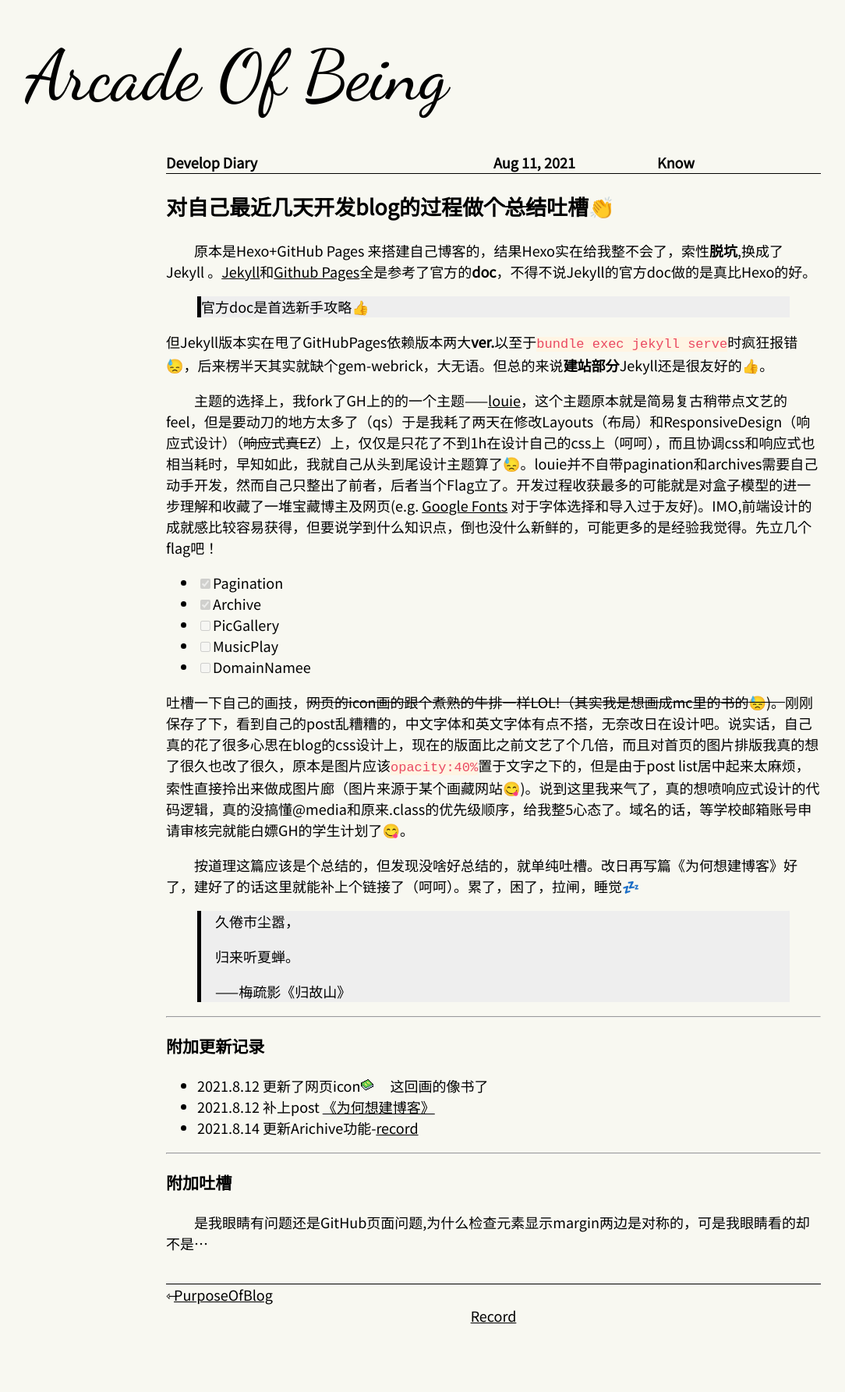
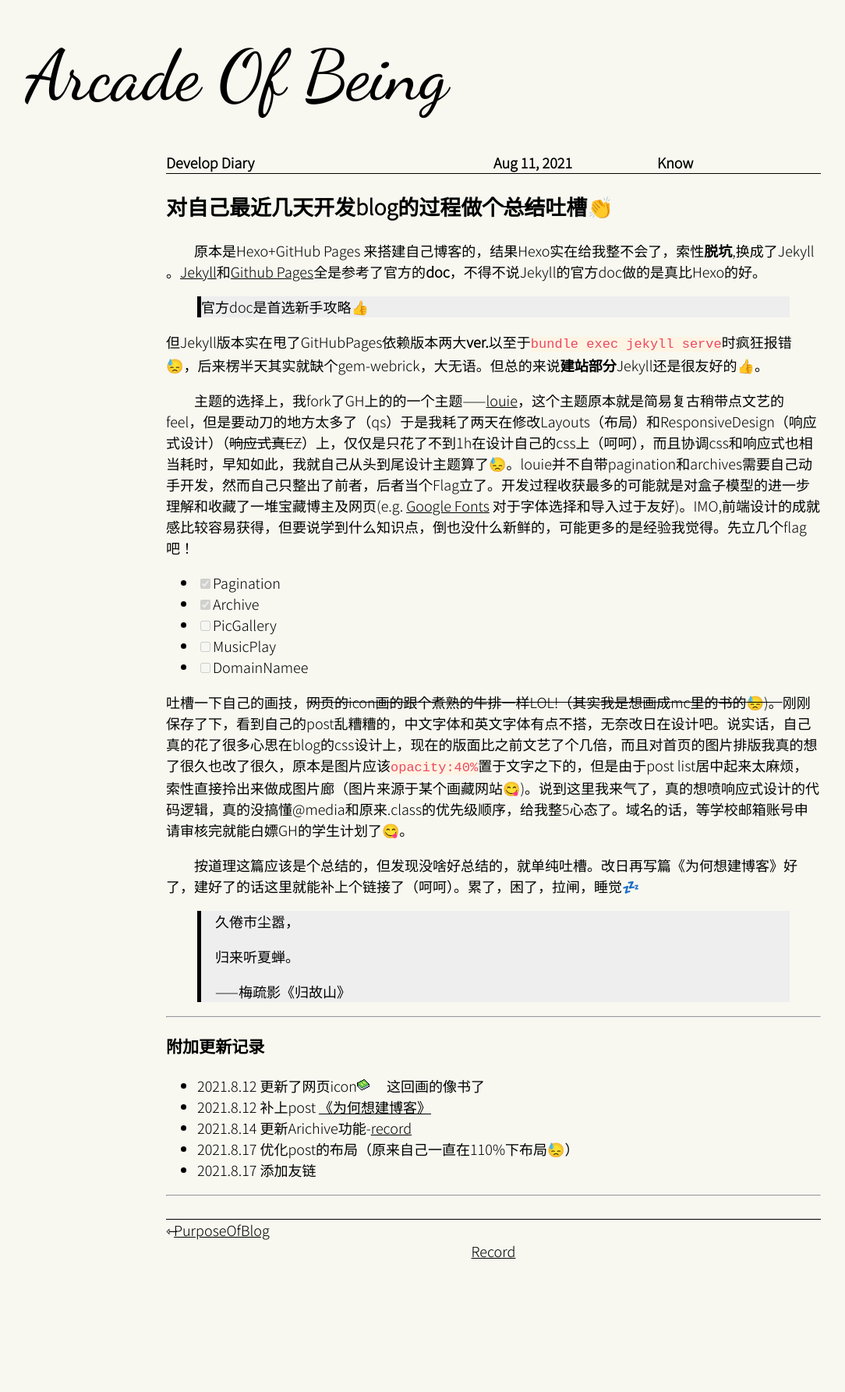
Before and after one commit to NeonSkylar69/NeonSkylar69.github.io, a Jekyll site: the page built from _posts/2021-08-09-DevelopDiary.md, in a window 1280 px wide. Shown: the whole page at 78% size, without its empty margins (7-1091 px from the left). Built offline with Jekyll 4.4.1, drawn with Linux system fonts in a browser that asks for light colours; emoji names are drawn with the system emoji font; some web fonts are replaced; after the commit the page ends 1702 px from its top, so only the background shows below that.

```diff
--- a/404.html
+++ b/404.html
@@ -1,6 +1,6 @@
 ---
 permalink: /404.html
-layout: 404layout
+layout: default
 ---
 
 <style type="text/css" media="screen">
--- a/_includes/footer.html
+++ b/_includes/footer.html
@@ -6,6 +6,7 @@
           {% endfor %}
           <span><a href="mailto:NeonSkylar69@gmail.com" target="_top" title="NeonSkylar69@gmail.com">Gmail</a></span>
           <span><a href=" /categorylist.html">Record</a></span>
+          <span><a href=" /about.html">Friends</a></span>
     </div>
   {% endif %}
 </div>
--- a/_layouts/404layout.html
+++ b/_layouts/default.html
@@ -2,8 +2,9 @@
 <html lang="{{ page.lang | default: site.lang | default: "en" }}">
   {% include head.html %}
   <body>
+
      <div class="container">
-        {% include header.html %}
+      {% include header.html %}
         {{ content }}
 
       </div>
--- a/_posts/2021-08-09-DevelopDiary.md
+++ b/_posts/2021-08-09-DevelopDiary.md
@@ -41,9 +41,7 @@ category: Know
 - 2021.8.12 更新了网页icon![icon](/assets/icon.png) &emsp;这回画的像书了
 - 2021.8.12 补上post [《为何想建博客》](/life/2021/08/12/PurposOfBlogging.html)
 - 2021.8.14 更新Arichive功能-[record](/categorylist.html)
+- 2021.8.17 优化post的布局（原来自己一直在110%下布局:sweat:）
+- 2021.8.17 添加友链
 
 ---
-
-### 附加吐槽
-
-&emsp;&emsp;是我眼睛有问题还是GitHub页面问题,为什么检查元素显示margin两边是对称的，可是我眼睛看的却不是...
--- a/_sass/base.scss
+++ b/_sass/base.scss
@@ -4,7 +4,7 @@ $on-laptop:         800px !default;
 // typography
 @import url('https://fonts.googleapis.com/css2?family=STIX+Two+Text:ital,wght@1,500&display=swap');
 @import url('https://fonts.googleapis.com/css2?family=Dancing+Script:wght@500&display=swap');
-@import url('https://fonts.googleapis.com/css2?family=Noto+Sans+SC:wght@400&display=swap');
+@import url('https://fonts.googleapis.com/css2?family=Noto+Sans+SC:wght@300&display=swap');
 $font_body:       'STIX Two Text','Noto Sans SC', sans-serif;
 $font_title: 'Dancing Script', cursive;
 $font__size:        16px;
```
Also changed, not shown: about.html (added, +35 -0 lines).
